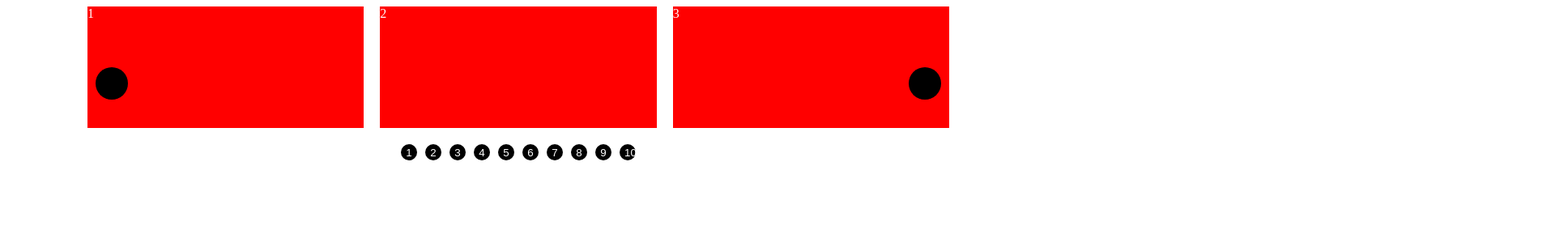
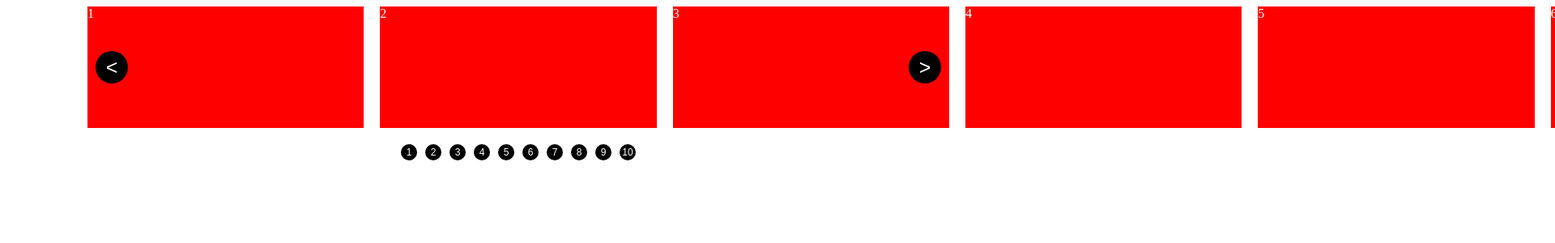
Before and after one commit to sasaafanasienka/Carousel, a React app: page / in a window 1280 px wide. Shown: the top 300 px of the page at 81% size, 1920 px wide, since content can reach past the window. Built offline with nearby package versions, Linux system fonts and the light colour scheme.

Commit message:
changed carousel buttons

```diff
--- a/src/components/App.js
+++ b/src/components/App.js
@@ -6,16 +6,16 @@ import Carousel from "./Carousel/Carousel"
 function App() {
 
     const contentArr = [
-        <div className='anyClassName'>1</div>,
-        <div className='anyClassName'>2</div>,
-        <div className='anyClassName'>3</div>,
-        <div className='anyClassName'>4</div>,
-        <div className='anyClassName'>5</div>,
-        <div className='anyClassName'>6</div>,
-        <div className='anyClassName'>7</div>,
-        <div className='anyClassName'>8</div>,
-        <div className='anyClassName'>9</div>,
-        <div className='anyClassName'>10</div>,
+        <div key={1} className='anyClassName'>1</div>,
+        <div key={2} className='anyClassName'>2</div>,
+        <div key={3} className='anyClassName'>3</div>,
+        <div key={4} className='anyClassName'>4</div>,
+        <div key={5} className='anyClassName'>5</div>,
+        <div key={6} className='anyClassName'>6</div>,
+        <div key={7} className='anyClassName'>7</div>,
+        <div key={8} className='anyClassName'>8</div>,
+        <div key={9} className='anyClassName'>9</div>,
+        <div key={10} className='anyClassName'>10</div>,
     ]
 
     return (
--- a/src/components/Carousel/Carousel.css
+++ b/src/components/Carousel/Carousel.css
@@ -8,5 +8,5 @@
     display: flex;
     flex-wrap: nowrap;
     flex-direction: column;
-    overflow-x: hidden;
+    margin: 0 0 50px 0;
 }
--- a/src/components/Carousel/__content/Carousel__content.css
+++ b/src/components/Carousel/__content/Carousel__content.css
@@ -5,5 +5,4 @@
     position: relative;
     height: auto;
     /* overflow: hidden; */
-    margin: 0 0 20px 0;
 }
--- a/src/components/CarouselButton/CarouselButton.css
+++ b/src/components/CarouselButton/CarouselButton.css
@@ -8,6 +8,10 @@
     border: none;
     z-index: 10;
     cursor: pointer;
+    color: white;
+    font-size: 25px;
+    padding: 0;
+    text-align: center;
 }
 
 .CarouselButton_previous {
--- a/src/components/CarouselButton/CarouselButton.js
+++ b/src/components/CarouselButton/CarouselButton.js
@@ -13,9 +13,10 @@ function CarouselButton(props) {
     }
 
     const buttonClassName = `CarouselButton CarouselButton_${props.moveTo}`
+    let content = props.moveTo === 'previous' ? '<' : '>'
 
     return(
-        <button className={buttonClassName} onClick={move}></button>
+        <button className={buttonClassName} onClick={move}>{content}</button>
     )
 }
 
--- a/src/components/CarouselPageLink/CarouselPageLink.css
+++ b/src/components/CarouselPageLink/CarouselPageLink.css
@@ -1,8 +1,6 @@
 .CarouselPageLink {
-    /* position: absolute; */
     width: 20px;
     height: 20px;
-    /* top: calc(50% - 20px); */
     background-color: black;
     border-radius: 50%;
     border: none;
@@ -10,7 +8,11 @@
     margin: 0 10px 0 0;
     color: white;
     cursor: pointer;
+    padding: 0;
+
     text-align: center;
+    font-size: 12px;
+
 }
 
 .CarouselPageLink:last-of-type {
--- a/src/components/CarouselPagination/CarouselPagination.css
+++ b/src/components/CarouselPagination/CarouselPagination.css
@@ -1,6 +1,8 @@
 .CarouselPagination {
-    position: relative;
+    position: absolute;
+    bottom: -40px;
     display: flex;
     justify-content: center;
     width: 100%;
+    z-index: 11;
 }
```
